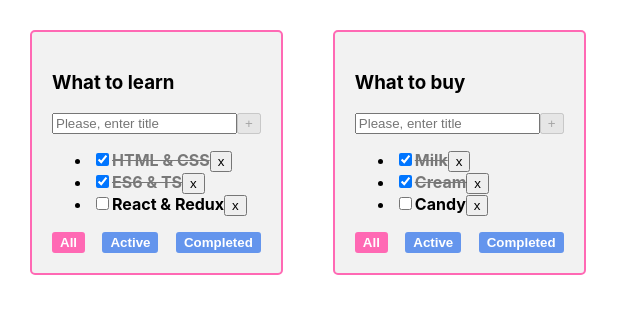
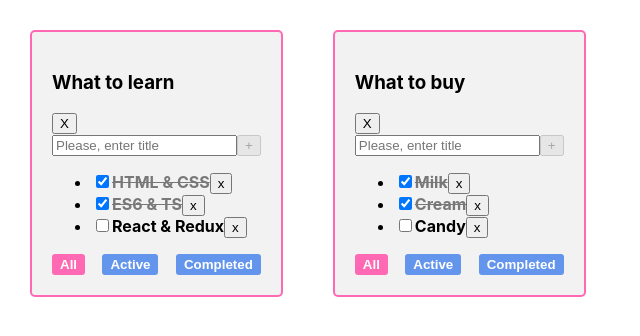
Before and after one commit to mikrobka/ToDoForLess, a React (Create React App) app: page / in a window 1280 px wide. Shown: the top 336 px of the page, without its empty margins (0-640 px from the left). Built offline with nearby package versions, Linux system fonts and the light colour scheme.

Commit message:
first vtornik

```diff
--- a/src/Todolist.tsx
+++ b/src/Todolist.tsx
@@ -1,17 +1,17 @@
-import React, {ChangeEvent, FC, RefObject, useRef, useState, KeyboardEvent} from 'react';
+import React, {ChangeEvent, FC, useState, KeyboardEvent} from 'react';
 import TasksList from "./TasksList";
 import {FilterValuesType} from "./App";
 
-type OnClickHandler = () => void
-
 type TodoListPropsType = {
+    todoListId:string
     title: string
     filter: FilterValuesType
     tasks: TaskType[]
-    changeFilterValue: (filter: FilterValuesType) => void
-    removeTask: (taskId: string) => void
-    addTask: (title: string) => void
-    changeTaskStatus: (taskId: string, isDone: boolean) => void
+    changeTodoListFilter: (filter: FilterValuesType,todoListId:string) => void
+    removeTask: (taskId: string ,todoListId:string) => void
+    addTask: (title: string ,todoListId:string) => void
+    changeTaskStatus: (taskId: string, isDone: boolean,todoListId:string) => void
+    removeTodoList:(todoListId:string) => void
 }
 
 export type TaskType = {
@@ -41,7 +41,7 @@ const TodoList: FC<TodoListPropsType> = (props) => {
     const addTask = () => {
         const trimmedTitle = title.trim()
         if(trimmedTitle){
-            props.addTask(trimmedTitle)
+            props.addTask(trimmedTitle,props.todoListId)
         } else {
             setError(true)
         }
@@ -49,7 +49,8 @@ const TodoList: FC<TodoListPropsType> = (props) => {
     }
     const onKeyDownAddTask = (e: KeyboardEvent<HTMLInputElement>)=> e.key === "Enter" && addTask()
 
-    const handlerCreator = (filter: FilterValuesType):() => void => (): void => props.changeFilterValue(filter)
+    const handlerCreator = (filter: FilterValuesType):() => void => (): void => props.changeTodoListFilter(filter,props.todoListId)
+    const removeTodoList =() => {props.removeTodoList(props.todoListId)}
 
 
     const inputErrorClasses = error || isUserMessageToLong ? "input-error" : ""
@@ -59,6 +60,7 @@ const TodoList: FC<TodoListPropsType> = (props) => {
     return (
         <div className={"todolist"}>
             <h3>{props.title}</h3>
+            <button onClick={removeTodoList}>X</button>
             <div>
                 {/*<input ref={addTaskInput}/>*/}
                 {/*<button onClick={addTask}>+</button>*/}
@@ -74,6 +76,7 @@ const TodoList: FC<TodoListPropsType> = (props) => {
                 {userErrorMessage}
             </div>
             <TasksList
+                todoListId={props.todoListId}
                 tasks={props.tasks}
                 removeTask={props.removeTask}
                 changeTaskStatus={props.changeTaskStatus}
```
